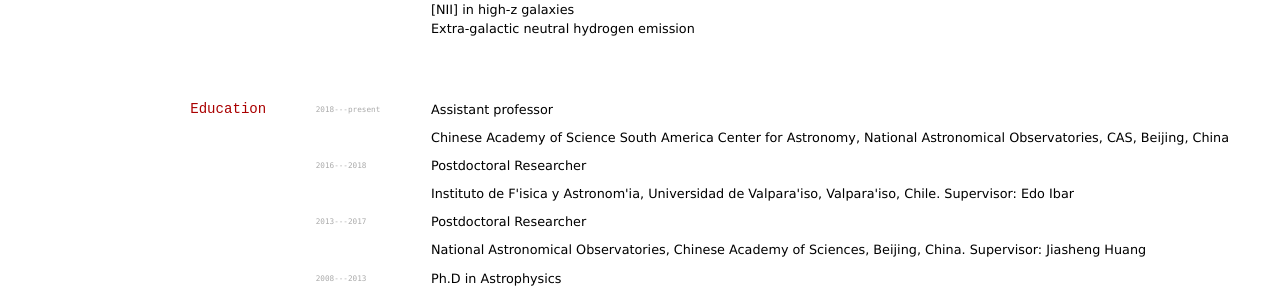
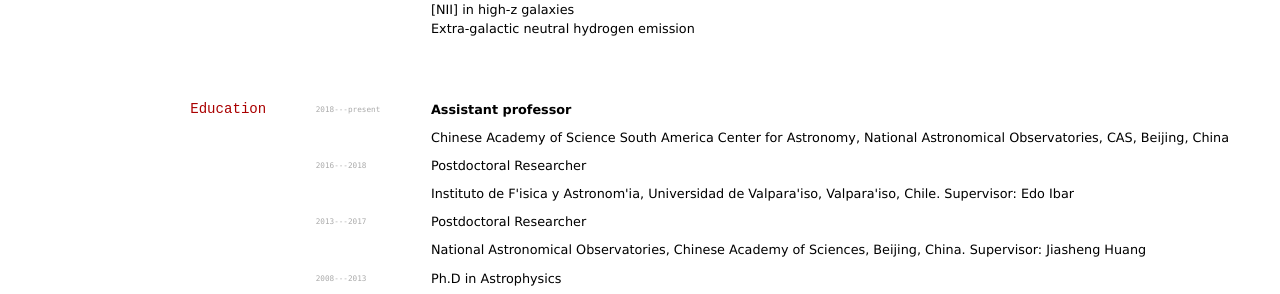
Before and after one commit to chengchengcode/CV, a Jekyll site: the page built from index.md, in a window 1280 px wide. Shown: the part 362-656 px from the top of the page. Built offline with Jekyll 4.4.1, drawn with Linux system fonts in a browser that asks for light colours.

```diff
--- a/index.md
+++ b/index.md
@@ -7,7 +7,7 @@ Astronomer, Assistant professor
 
 <a href="chengcheng@nao.cas.cn">chengcheng@nao.cas.cn</a>
 
-> ## Currently
+## Currently
 
 Chinese Academy of Science South America Center for Astronomy, National Astronomical Observatories, CAS, Beijing, China
 
@@ -28,7 +28,7 @@ Chinese Academy of Science South America Center for Astronomy, National Astronom
 ## Education
 
 `2018---present`
-Assistant professor
+**Assistant professor**
 
 Chinese Academy of Science South America Center for Astronomy, National Astronomical Observatories, CAS, Beijing, China
 
```
